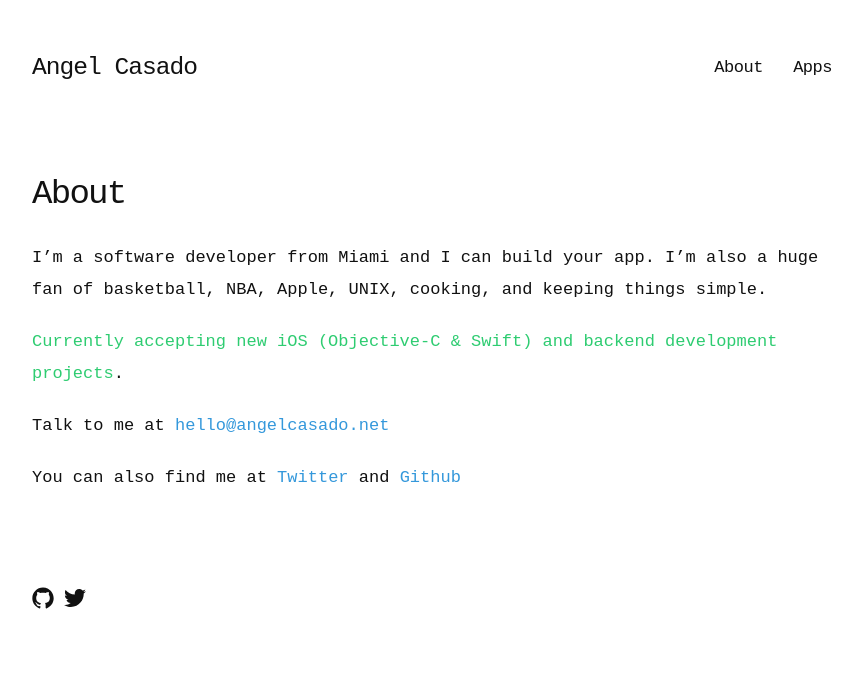
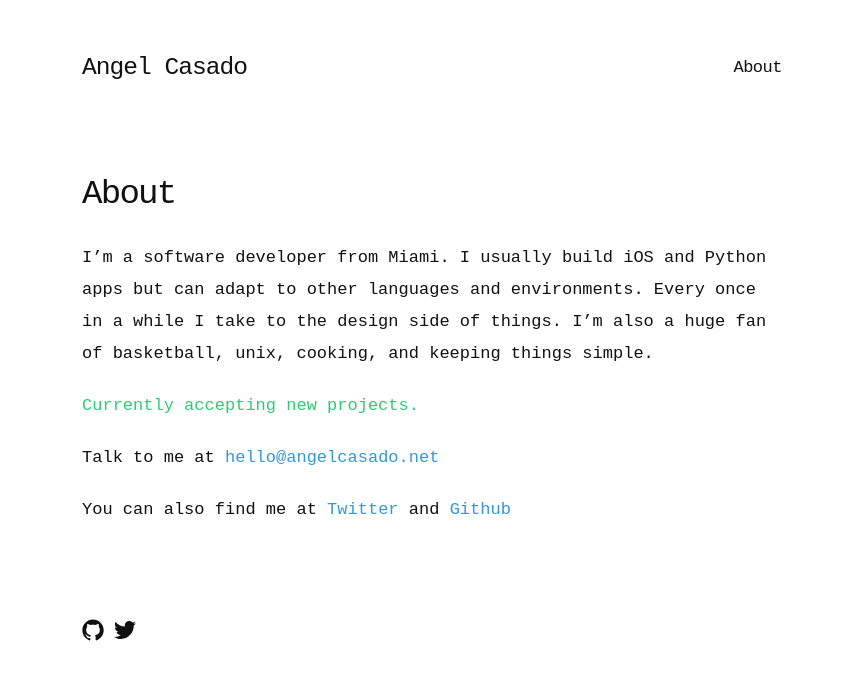
Before and after one commit to angelcasado/angelcasado.github.io, a Jekyll site: the page built from about.md, in a window 1280 px wide. Shown: the top 680 px of the page, without its empty margins (208-1070 px from the left). Built offline with Jekyll 4.4.1, drawn with Linux system fonts in a browser that asks for light colours.

Commit message:
Small site changes.

```diff
--- a/about.md
+++ b/about.md
@@ -4,9 +4,9 @@ title: About
 permalink: /about/
 ---
 
-I'm a software developer from Miami and I can build your app. I'm also a huge fan of basketball, NBA, Apple, UNIX, cooking, and keeping things simple.
+I'm a software developer from Miami. I usually build iOS and Python apps but can adapt to other languages and environments. Every once in a while I take to the design side of things. I'm also a huge fan of basketball, unix, cooking, and keeping things simple.
 
-<span class="green-color">Currently accepting new iOS (Objective-C & Swift) and backend development projects</span>.
+<span class="green-color">Currently accepting new projects.</span>
 
 Talk to me at [hello@angelcasado.net](mailto:hello@angelcasado.net)
 
--- a/css/light.css
+++ b/css/light.css
@@ -34,7 +34,7 @@ a:visited { color: #59ABE3; }
 .wrap:after { content:""; display:table; }
 .wrap:after { clear: both; }
 .wrap {
-  max-width: 800px;
+  max-width: 700px;
   padding: 0 30px;
   margin: 0 auto;
   zoom: 1;
```
Also changed, not shown: _apps.md (renamed from apps.md).
